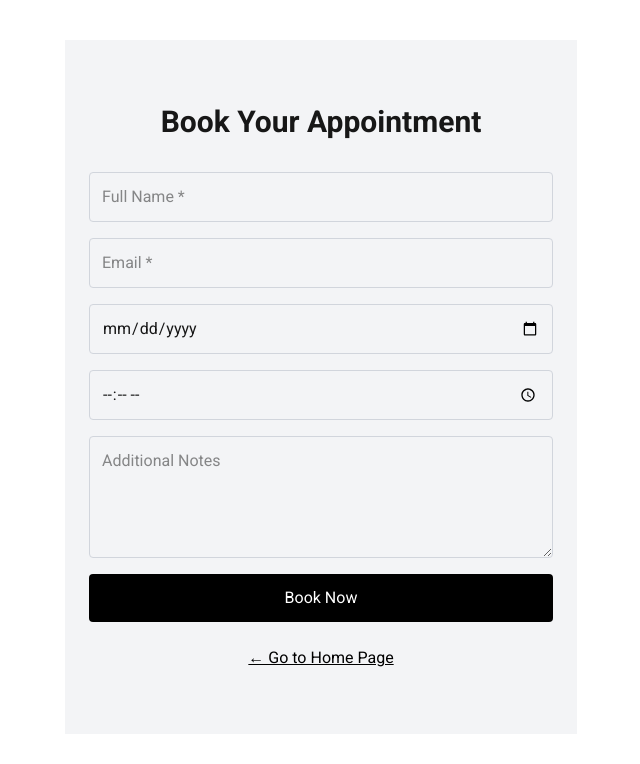
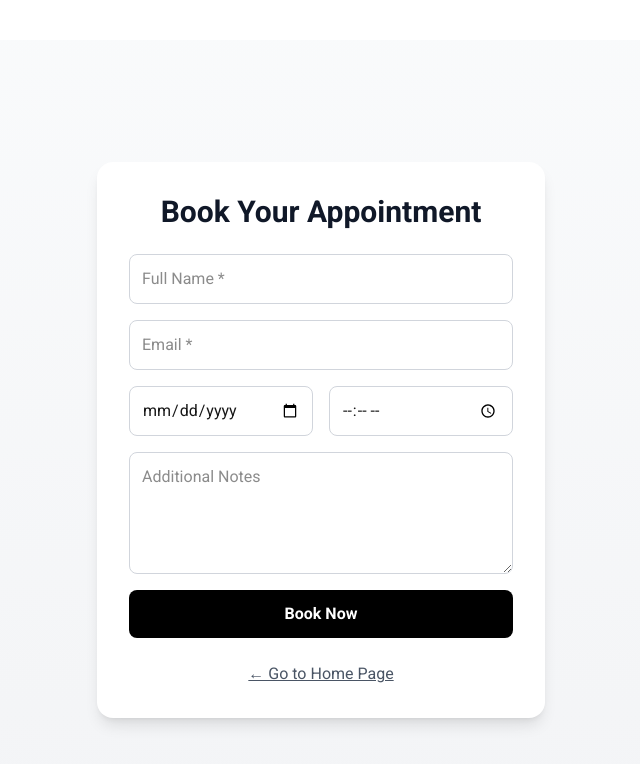
Before and after one commit to ionutpetru4046/barbershop-website-main, a Next.js app: page /booking in a window 1280 px wide. Shown: the top 764 px of the page, without its empty margins (319-959 px from the left). Built offline with nearby package versions, Linux system fonts and the light colour scheme.

Commit message:
refactoring bookform page

```diff
--- a/src/app/components/About.tsx
+++ b/src/app/components/About.tsx
@@ -37,7 +37,7 @@ export default function AboutUs() {
         </p>
 
         <Link href="/booking">
-          <button className="bg-black text-white cursor-pointer px-6 py-3 rounded-lg hover:bg-gray-800 transition">
+          <button className=" text-white cursor-pointer px-6 py-3 rounded-lg hover:bg-gray-800 transition">
             Book an Appointment
           </button>
         </Link>
--- a/src/app/components/BookingForm.tsx
+++ b/src/app/components/BookingForm.tsx
@@ -1,10 +1,10 @@
 "use client";
 
 import { useState } from "react";
-import { useRouter } from "next/navigation"; // ✅ Import router
+import { useRouter } from "next/navigation";
 
 export default function BookingForm() {
-  const router = useRouter(); // ✅ Initialize router
+  const router = useRouter();
 
   const [name, setName] = useState("");
   const [email, setEmail] = useState("");
@@ -30,8 +30,9 @@ export default function BookingForm() {
   };
 
   return (
-    <section id="booking" className="py-16 px-6 bg-gray-100 max-w-lg mx-auto">
-      <h2 className="text-3xl font-semibold mb-8 text-center">
+    <section className="py-16 px-6 bg-gradient-to-b from-gray-50 to-gray-100 min-h-screen flex items-center justify-center">
+      <div className="bg-white shadow-lg rounded-2xl p-8 w-full max-w-md">
+        <h2 className="text-3xl font-bold text-center text-gray-900 mb-6">
           Book Your Appointment
         </h2>
 
@@ -41,7 +42,7 @@ export default function BookingForm() {
             placeholder="Full Name *"
             value={name}
             onChange={(e) => setName(e.target.value)}
-          className="p-3 rounded border border-gray-300 focus:outline-none focus:ring-2 focus:ring-black"
+            className="p-3 rounded-lg border border-gray-300 focus:outline-none focus:ring-2 focus:ring-black transition"
             required
           />
 
@@ -50,15 +51,16 @@ export default function BookingForm() {
             placeholder="Email *"
             value={email}
             onChange={(e) => setEmail(e.target.value)}
-          className="p-3 rounded border border-gray-300 focus:outline-none focus:ring-2 focus:ring-black"
+            className="p-3 rounded-lg border border-gray-300 focus:outline-none focus:ring-2 focus:ring-black transition"
             required
           />
 
+          <div className="flex gap-4">
             <input
               type="date"
               value={date}
               onChange={(e) => setDate(e.target.value)}
-          className="p-3 rounded border border-gray-300 focus:outline-none focus:ring-2 focus:ring-black"
+              className="p-3 rounded-lg border border-gray-300 focus:outline-none focus:ring-2 focus:ring-black transition flex-1"
               required
             />
 
@@ -66,35 +68,36 @@ export default function BookingForm() {
               type="time"
               value={time}
               onChange={(e) => setTime(e.target.value)}
-          className="p-3 rounded border border-gray-300 focus:outline-none focus:ring-2 focus:ring-black"
+              className="p-3 rounded-lg border border-gray-300 focus:outline-none focus:ring-2 focus:ring-black transition flex-1"
               required
             />
+          </div>
 
           <textarea
             placeholder="Additional Notes"
             value={message}
             onChange={(e) => setMessage(e.target.value)}
-          className="p-3 rounded border border-gray-300 focus:outline-none focus:ring-2 focus:ring-black"
+            className="p-3 rounded-lg border border-gray-300 focus:outline-none focus:ring-2 focus:ring-black transition"
             rows={4}
           />
 
           <button
             type="submit"
-          className="bg-black text-white cursor-pointer py-3 rounded hover:bg-gray-800 transition"
+            className="bg-black text-white py-3 rounded-lg font-semibold hover:bg-gray-800 transition"
           >
             Book Now
           </button>
         </form>
 
-      {/* ✅ Go Back Button */}
         <div className="mt-6 text-center">
           <button
             onClick={() => router.push("/")}
-          className="text-black underline hover:text-gray-700 cursor-pointer transition"
+            className="text-gray-600 underline hover:text-gray-800 transition"
           >
             ← Go to Home Page
           </button>
         </div>
+      </div>
     </section>
   );
 }
```
Lines whose indentation alone changed are shown as unchanged.
